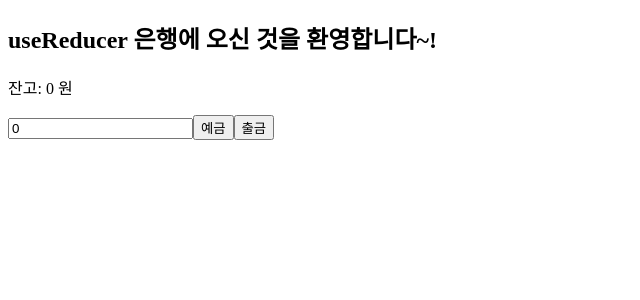
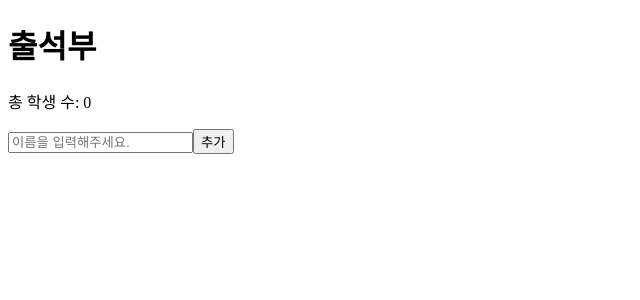
Before and after one commit to wwowww/projects, a React (Vite) app in the folder apps/hooks-app/: page / in a window 1280 px wide. Shown: the top 300 px of the page, without its empty margins (0-640 px from the left). Built offline with nearby package versions, Linux system fonts and the light colour scheme.

Commit message:
feat. useReducer 출석부

```diff
--- a/apps/hooks-app/src/App.tsx
+++ b/apps/hooks-app/src/App.tsx
@@ -1,4 +1,4 @@
-import UseReducerComponent from "./components/UseReducerComponent";
+import UseReducerComponent2 from "./components/UseReducerComponent2";
 
 function App() {
   return (
@@ -10,7 +10,7 @@ function App() {
       {/* <UseMemoComponent /> */}
       {/* <UseMemoComponent2 /> */}
       {/* <UseCallbackComponent /> */}
-      <UseReducerComponent />
+      <UseReducerComponent2 />
     </div>
   )
 }
--- /dev/null
+++ b/apps/hooks-app/src/components/Student.tsx
@@ -0,0 +1,29 @@
+type Props = {
+  name: string;
+  dispatch: any;
+  id: number | string;
+  isHere: boolean;
+}
+
+const Student = ({name, dispatch, id, isHere}: Props) => {
+  return (
+    <div>
+      <span
+        style={{
+          textDecoration: isHere ? 'line-through' : 'none',
+          color: isHere ? 'gray' : 'black'
+        }}
+        onClick={() => {
+          dispatch({type: 'mark', payload: {id}})
+        }}
+      >{name}</span>
+      <button
+        onClick={() => {
+          dispatch({type: 'delete', payload: {id}})
+        }}
+      >삭제</button>
+    </div>
+  )
+}
+
+export default Student;
--- /dev/null
+++ b/apps/hooks-app/src/components/UseReducerComponent2.tsx
@@ -0,0 +1,82 @@
+import { useReducer, useState } from "react";
+import Student from "./Student";
+
+// reducer - state를 업데이트 하는 역할 (은행)
+// dispatch - state 업데이트를 위한 요구
+// action - 요구의 내용
+
+const ACTION_TYPE = {
+  add: 'add',
+  delete: 'delete',
+}
+
+const reducer = (state: any, action: any) => {
+  switch(action.type) {
+    case "add":
+      const name = action.payload.name;
+      const newStudent = {
+        id: Date.now(),
+        name,
+        isHere: false
+      }
+      return {
+        count: state.count + 1,
+        students: [...state.students, newStudent]
+      }
+    case 'delete':
+      return {
+        count: state.count - 1,
+        students: state.students.filter(student => student.id !== action.payload.id)
+      }
+    case 'mark':
+      return {
+        count: state.count,
+        students: state.students.map((student) => {
+          if(student.id === action.payload.id) {
+            return {...student, isHere: !student.isHere}
+          }
+          return student;
+        })
+      }
+    default: state;
+  }
+}
+
+const initialState = {
+  count: 0,
+  students: []
+}
+
+const UseReducerComponent = () => {
+  const [name, setName] = useState<string>("");
+  const [studentsInfo, dispatch] = useReducer(reducer, initialState);
+
+  return (
+    <>
+      <h1>출석부</h1>
+      <p>총 학생 수: {initialState.count}</p>
+      <input
+        type="text"
+        placeholder="이름을 입력해주세요."
+        value={name}
+        onChange={(e) => setName(e.target.value)}
+      />
+      <button onClick={() => {
+        dispatch({type: 'add', payload: {name}})
+      }}>추가</button>
+      {studentsInfo && studentsInfo.students.map((students: any) => {
+        return (
+          <Student
+            name={students.name}
+            key={students.id}
+            dispatch={dispatch}
+            id={students.id}
+            isHere={students.isHere}
+          />
+        )
+      })}
+    </>
+  )
+}
+
+export default UseReducerComponent;
```
